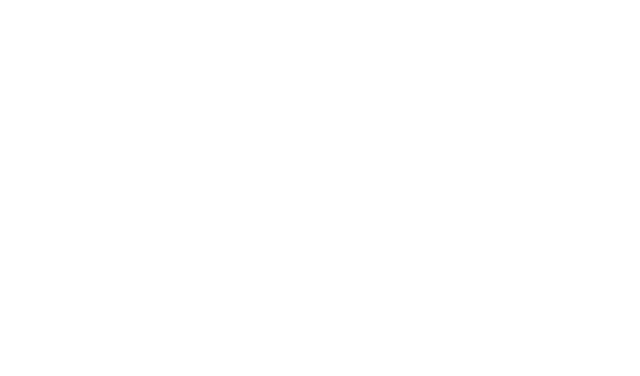
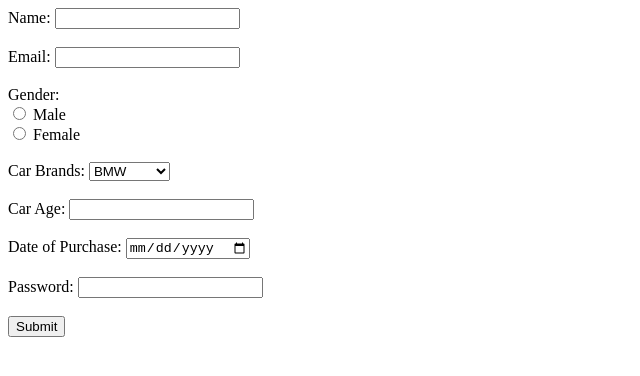
Before and after one commit to acciojob/car-insurance-form-Bhargavi-chenu, a website: page main.html in a window 1280 px wide. Shown: the whole page, without its empty margins (0-640 px from the left). Drawn offline with Linux system fonts and the light colour scheme.

Commit message:
created a submission

```diff
--- a/main.html
+++ b/main.html
@@ -8,6 +8,43 @@
 
 <body>
 	<!-- the entire body must be written by student -->
+	<form method="POST">
+    <label for="name">Name:</label>
+    <input type="text" id="name" name="name" required><br><br>
+
+    <label for="email">Email:</label>
+    <input type="email" id="email" name="email" required><br><br>
+
+    <label>Gender:</label><br>
+    <input type="radio" id="male" name="gender" value="male" required>
+    <label for="male">Male</label><br>
+    <input type="radio" id="female" name="gender" value="female">
+    <label for="female">Female</label><br><br>
+
+    <label for="cars">Car Brands:</label>
+    <select id="cars" name="cars">
+        <option value="BMW">BMW</option>
+        <option value="Audi">Audi</option>
+        <option value="Mercedes">Mercedes</option>
+    </select><br><br>
+
+    <label for="carage">Car Age:</label>
+    <input type="number" id="carage" name="carage" required><br><br>
+
+    <label for="dop">Date of Purchase:</label>
+    <input type="date" id="dop" name="dop" required><br><br>
+
+    <label for="password">Password:</label>
+    <input type="password" id="password" name="password" required><br><br>
+
+    <button type="submit">Submit</button>
+</form>
+
+
+
+
+
+
     <script type="text/javascript" src="./script.js">
 </script>
 
```
